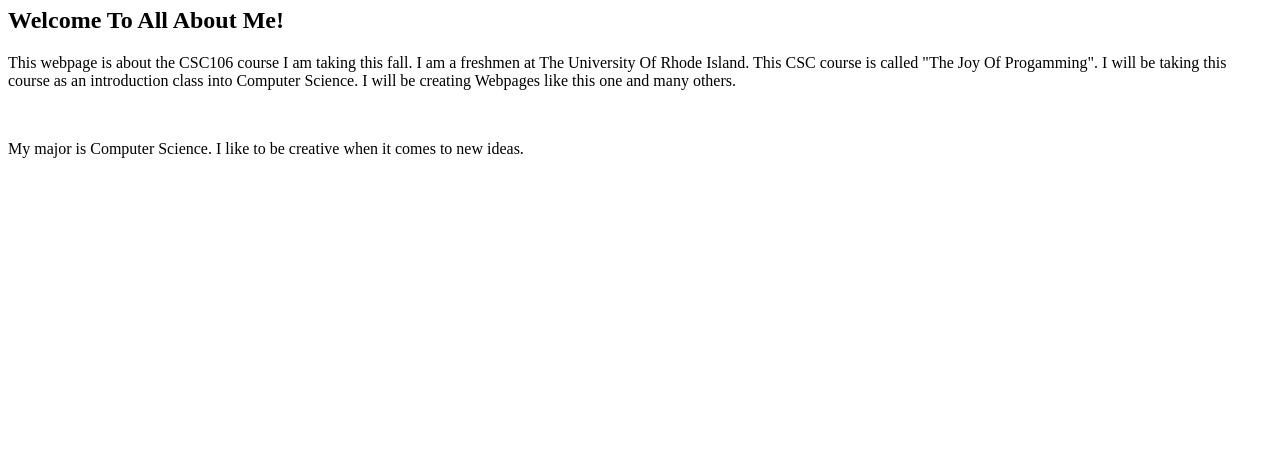
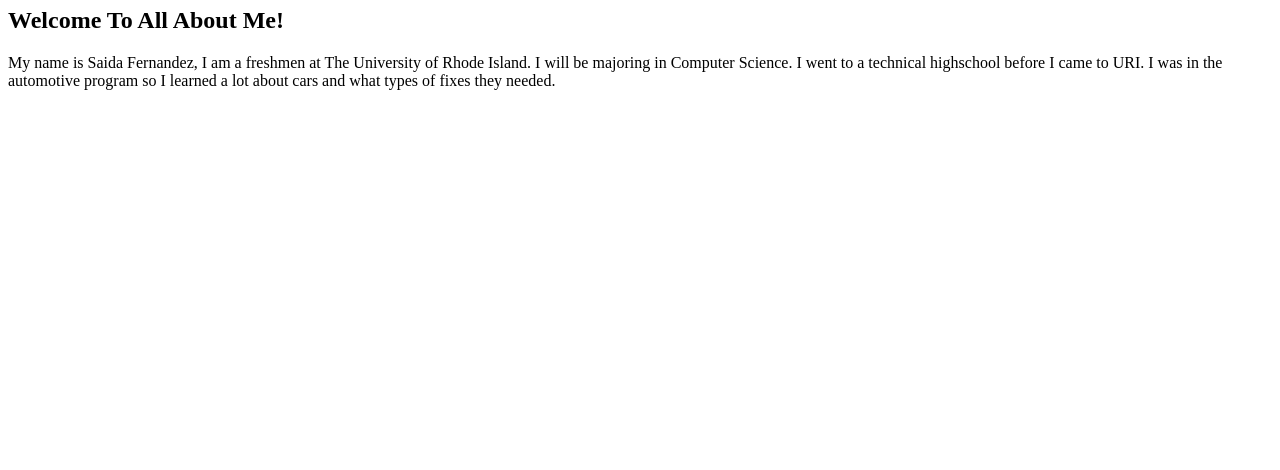
Before and after one commit to saidafern/saidafern.github.io, a plain HTML site: page about.html in a window 1280 px wide. Shown: the part 330-800 px from the top of the page. Drawn offline with Linux system fonts and the light colour scheme.

Commit message:
Update about.html

```diff
--- a/about.html
+++ b/about.html
@@ -27,10 +27,9 @@
 
 <h1>Welcome To Saida's Programming Portfolio</h1>
            <h2>Welcome To All About Me!</h2>
-           <p>This webpage is about the CSC106 course I am taking this fall. I am a freshmen at The University Of Rhode Island.
-               This CSC course is called "The Joy Of Progamming". I will be taking this course as an introduction class into
-               Computer Science. I will be creating Webpages like this one and many others.</p><br>
-               <p>My major is Computer Science. I like to be creative when it comes to new ideas.</p>
+           <p>My name is Saida Fernandez, I am a freshmen at The University of Rhode Island. I will be majoring in Computer
+               Science. I went to a technical highschool before I came to URI. I was in the automotive program so I learned a lot about
+               cars and what types of fixes they needed.</p>
 
     </body>
 </html>
```
